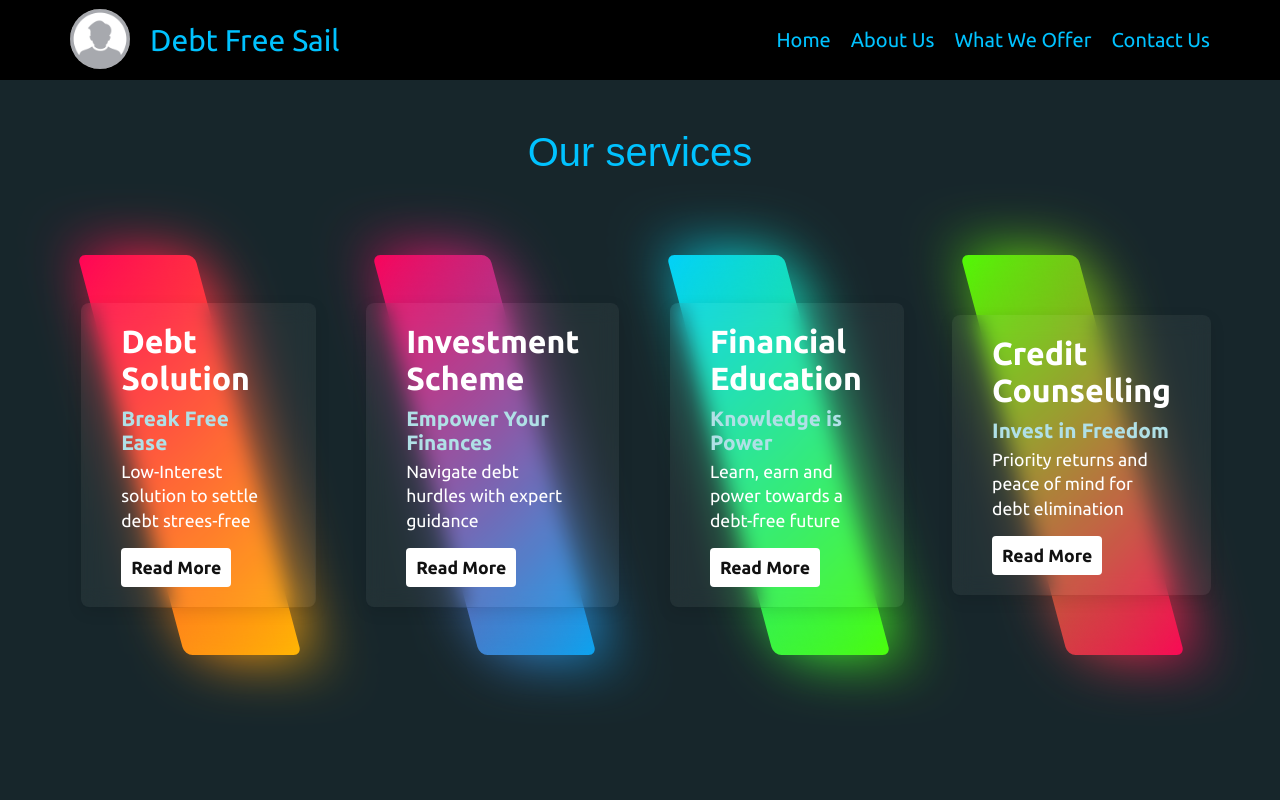
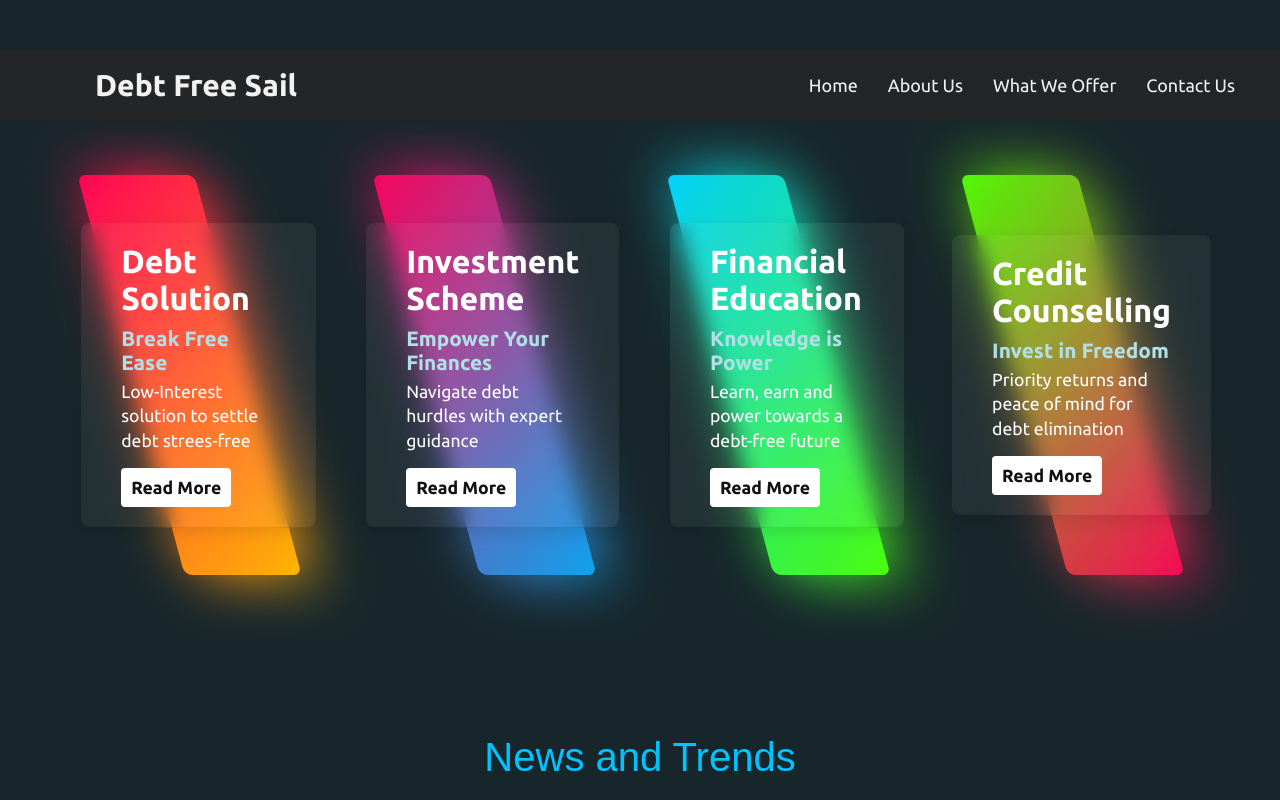
Before and after one commit to lauyunxian/DebtFreeSail, a React (Vite) app: page /home in a window 1280 px wide. Shown: the top 800 px of the page. Built offline with nearby package versions, Linux system fonts and the light colour scheme; the HTML template or start-up script is replaced by a standard one; a web font is replaced by a local one.

Commit message:
edit navbar

```diff
--- a/src/App.jsx
+++ b/src/App.jsx
@@ -14,7 +14,7 @@ function App() {
             <Route index element={<Front />} />
             <Route path='/home' element={<Home />} />
             <Route path='/about' element={<AboutUs />} />
-            <Route path='/debt-solution' element={<DebtConsolidation />} />
+            <Route path='/debt-consolidation' element={<DebtConsolidation />} />
           </Routes>
         </BrowserRouter>
       </div>
--- /dev/null
+++ b/src/components/Navbar/Navbar.css
@@ -0,0 +1,136 @@
+@import url('https://fonts.googleapis.com/css2?family=Poppins:wght@200;300;400;500;600;700&display=swap');
+
+*{
+  margin: 0;
+  padding: 0;
+  box-sizing: border-box;
+  font-family: 'Poppins', sans-serif;
+  color: #00C2FF;
+}
+
+nav{
+  position: fixed;
+  z-index: 99;
+  width: 100%;
+  background: #242526;
+}
+
+nav .wrapper{
+  position: relative;
+  max-width: 1300px;
+  padding: 0px 30px;
+  height: 70px;
+  line-height: 70px;
+  margin: auto;
+  display: flex;
+  align-items: center;
+  justify-content: space-between;
+}
+
+.wrapper .logo {
+    margin-top: 70px;
+    margin-left: 65px;
+  }
+
+.wrapper .logo a {
+    color: #f2f2f2;
+    font-size: 30px;
+    font-weight: 600;
+    text-decoration: none;
+    white-space: nowrap;
+  }
+
+.wrapper .nav-links{
+  display: inline-flex;
+}
+
+.nav-links li{
+  list-style: none;
+}
+
+.nav-links li a{
+  color: #f2f2f2;
+  text-decoration: none;
+  font-size: 18px;
+  font-weight: 500;
+  padding: 9px 15px;
+  border-radius: 5px;
+  transition: all 0.3s ease;
+}
+
+.nav-links li a:hover{
+  background: #3A3B3C;
+}
+
+.nav-links .mobile-item{
+  display: none;
+}
+
+.nav-links .drop-menu{
+  position: absolute;
+  background: #242526;
+  width: 180px;
+  line-height: 45px;
+  top: 85px;
+  opacity: 0;
+  visibility: hidden;
+  box-shadow: 0 6px 10px rgba(0,0,0,0.15);
+}
+
+.nav-links li:hover .drop-menu{
+  transition: all 0.3s ease;
+  top: 70px;
+  opacity: 1;
+  visibility: visible;
+}
+
+.drop-menu li a{
+  width: 100%;
+  display: block;
+  padding: 0 0 0 15px;
+  font-weight: 400;
+  border-radius: 0px;
+}
+
+.content .row img{
+  width: 100%;
+  height: 100%;
+  object-fit: cover;
+}
+
+.content .row header{
+  color: #f2f2f2;
+  font-size: 20px;
+  font-weight: 500;
+}
+
+.wrapper .btn{
+  color: #fff;
+  font-size: 20px;
+  cursor: pointer;
+  display: none;
+}
+.wrapper .btn.close-btn{
+  position: absolute;
+  right: 30px;
+  top: 10px;
+}
+
+nav input{
+  display: none;
+}
+
+.body-text{
+  position: absolute;
+  top: 50%;
+  left: 50%;
+  transform: translate(-50%, -50%);
+  width: 100%;
+  text-align: center;
+  padding: 0 30px;
+}
+
+.body-text div{
+  font-size: 45px;
+  font-weight: 600;
+}
--- a/src/components/Navbar/Navbar.jsx
+++ b/src/components/Navbar/Navbar.jsx
@@ -1,33 +1,39 @@
 import React from 'react';
-import logoImage from '../../../assets/images.png';
-import styles from './Navbar.module.css';
+import './Navbar.css';
 
 function Navbar() {
-    const Menus = ["Debt Solution", "Investment Scheme", "Financial Education", "Credit Counsellor"];
-
     return (
-        <div className={styles.content}>
-            <div className={styles.inLine}>
-                <div style={{ display: 'flex', alignItems: 'center' }}>
-                    <img src={logoImage} alt="Profile Picture" className={styles.roundImage} />
-                    <a href="/#" style={{ fontSize: '30px', fontWeight: '300',  textDecoration: 'none', marginLeft:'20px'}}>Debt Free Sail</a>
+        <nav>
+            <div class="wrapper">
+                <div class="logo">
+                    <a href="/#">Debt Free Sail</a>
                 </div>
-
-                <div>
-                    <a href="/home" className={styles.element}>Home</a>
-                    <a href="/about" className={styles.element}>About Us</a>
-                    <div className={styles.dropdown}>
-                        <a className={styles.element}>What We Offer</a>
-                        <div className={styles.dropdownContent}>
-                            {Menus.map((menu, index) => (
-                                <a key={index} href={`/${menu.toLowerCase().replace(' ', '-')}`} className={styles.dropdownItem}>{menu}</a>
-                            ))}
-                        </div>
-                    </div>
-                    <a href="/#" className={styles.element}>Contact Us</a>
-                </div>
+                <input type="radio" name="slider" id="menu-btn" />
+                <input type="radio" name="slider" id="close-btn" />
+                <ul class="nav-links">
+                    <label for="close-btn" class="btn close-btn">
+                        <i class="fas fa-times"></i>
+                    </label>
+                    <li><a href="/home">Home</a></li>
+                    <li><a href="/about">About Us</a></li>
+                    <li>
+                        <a class="desktop-item">What We Offer</a>
+                        <input type="checkbox" id="showDrop" />
+                        <label for="showDrop" class="mobile-item">Dropdown Menu</label>
+                        <ul class="drop-menu">
+                            <li><a href="/debt-consolidation">Debt Consolidation</a></li>
+                            <li><a href="/investment-scheme">Investment Scheme</a></li>
+                            <li><a href="/financial-education">Financial Education</a></li>
+                            <li><a href="/credit-counsellor">Credit Counsellor</a></li>
+                        </ul>
+                    </li>
+                <li><a href="/#">Contact Us</a></li>
+                </ul>
+                <label for="menu-btn" class="btn menu-btn">
+                    <i class="fas fa-bars"></i>
+                </label>
             </div>
-        </div>
+        </nav>
     );
 }
 
--- a/src/pages/AboutUs/AboutUs.jsx
+++ b/src/pages/AboutUs/AboutUs.jsx
@@ -7,6 +7,7 @@ const AboutUs = () => {
   return (
     <>
     <Navbar />
+    <br />
     <About />
     <Footer />
     </>
--- a/src/pages/DebtConsolidation/DebtConsolidation.jsx
+++ b/src/pages/DebtConsolidation/DebtConsolidation.jsx
@@ -7,6 +7,7 @@ const DebtConsolidation = () => {
   return (
     <>
     <Navbar />
+    <br />
     <DebtCons />
     <Footer />
     </>
```
Also changed, not shown: src/components/Navbar/nb.css (renamed from src/components/Navbar/Navbar.module.css).
